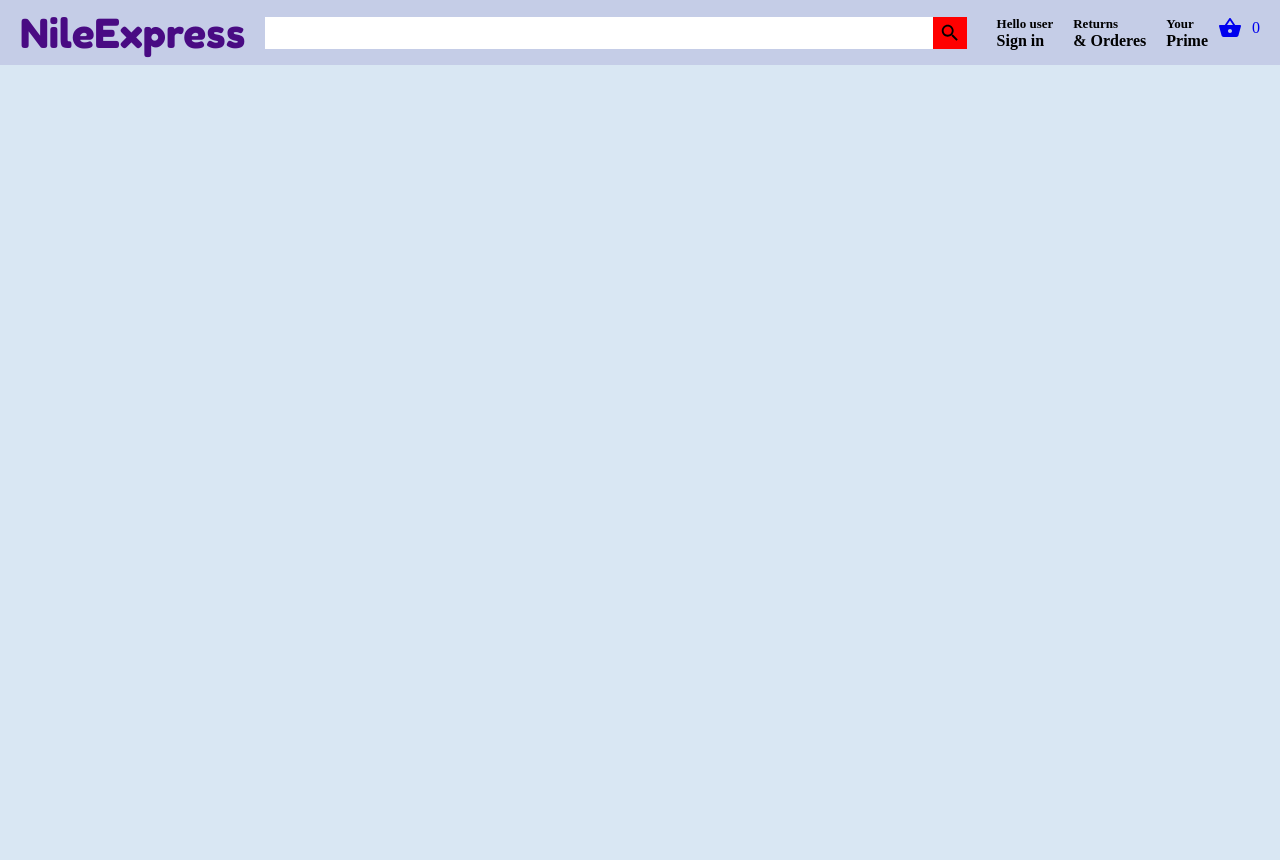
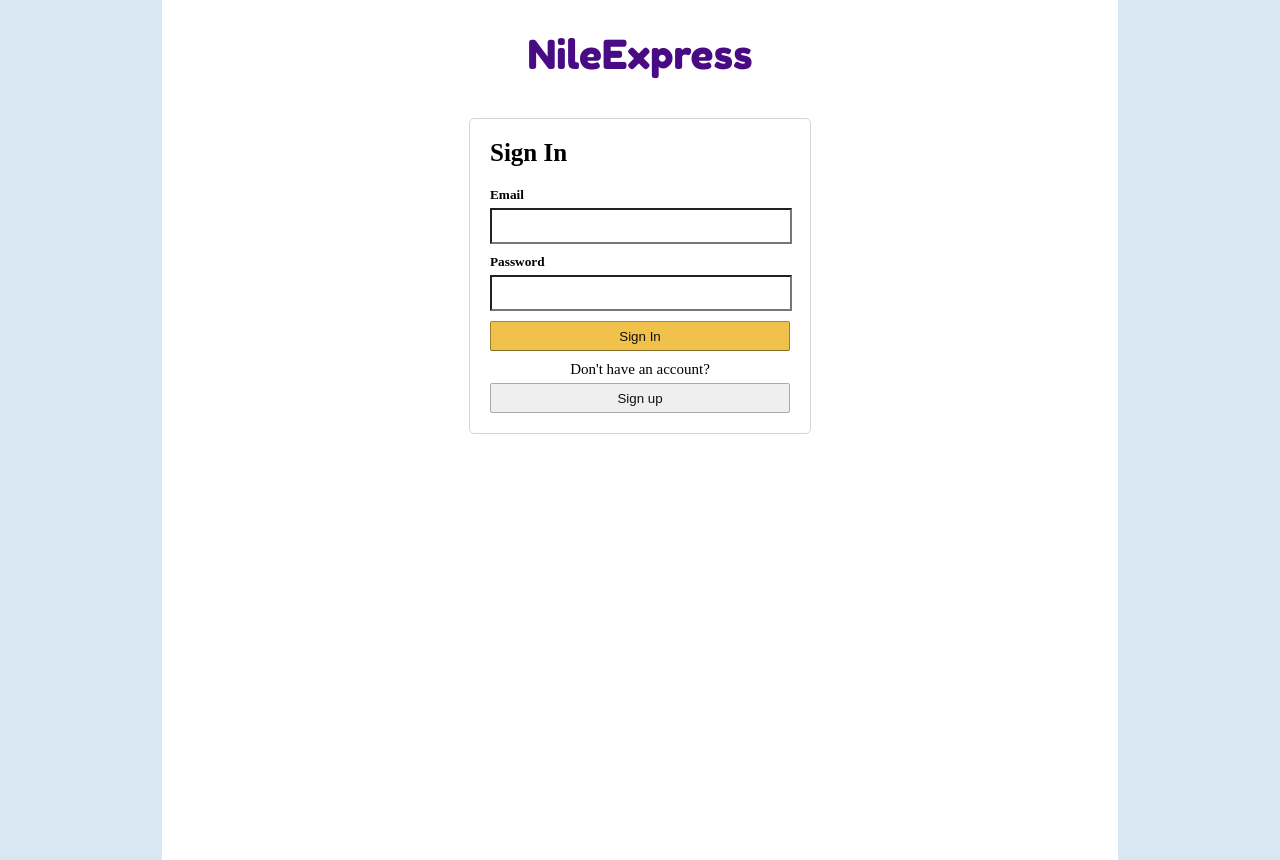
Before and after one commit to dariakiseleva/NileExpress, a React (Create React App) app: page /login in a window 1280 px wide. Before the commit the page ends 800 px from the top, so only its background shows below. Built offline with nearby package versions, Linux system fonts and the light colour scheme; a web font is replaced by a local one.

Commit message:
Create front end for the login page

```diff
--- a/src/App.js
+++ b/src/App.js
@@ -7,22 +7,33 @@
 import Header from "./components/Header"
 import Home from "./components/Home"
 import Checkout from "./components/Checkout"
+import Login from "./components/Login"
 
 function App() {
   return (
     <Router>
       <div className="App">
 
-        {/* The header is rendered on all pages, so placed outside of Routes*/}
-        <Header />
-
         <Routes>
 
           {/* Checkout route */}
-          <Route path="/checkout" element={<Checkout />} />
+          <Route path="/checkout" element={
+            <>
+              <Header />
+              <Checkout />
+            </>
+          } />
+
+           {/* Login route */}
+           <Route path="/login" element={<Login />} />
 
           {/* Homepage route */}
-          <Route path="/" element={<Home />} />
+          <Route path="/" element={
+            <>
+              <Header />
+              <Home />
+            </>
+          } />
 
         </Routes>
 
--- a/src/components/Header/header.scss
+++ b/src/components/Header/header.scss
@@ -19,6 +19,7 @@
 
 
 .header__logo {
+
     font-family: 'Fredoka One';
     font-size: 40px;
     color: rgb(73, 11, 131);
@@ -27,6 +28,8 @@
         color: red;
     }
 }
+
+
 
 .header__search {
     display: flex;
--- a/src/components/Header/index.jsx
+++ b/src/components/Header/index.jsx
@@ -23,14 +23,19 @@
         </div>
         {/* NAVIGATION */}
         <div className="header__nav">
-            <div className="header__option">
-                <span className="header__optionLineOne">Hello user</span>
-                <span className="header__optionLineTwo">Sign in</span>
-            </div>
+
+            <Link to="/login" style={{ textDecoration: 'none' }}>
+                <div className="header__option">
+                    <span className="header__optionLineOne">Hello user</span>
+                    <span className="header__optionLineTwo">Sign in</span>
+                </div>
+            </Link>
+
             <div className="header__option">
                 <span className="header__optionLineOne">Returns</span>
                 <span className="header__optionLineTwo">& Orderes</span>
             </div>
+
             <div className="header__option">
                 <span className="header__optionLineOne">Your</span>
                 <span className="header__optionLineTwo">Prime</span>
--- /dev/null
+++ b/src/components/Login/index.jsx
@@ -0,0 +1,35 @@
+import "./login.scss"
+import React from 'react'
+import { Link } from 'react-router-dom';
+
+function Login() {
+  return (
+    <div className="login">
+        <Link to='/' style={{ textDecoration: 'none' }}>
+            <div className="login__logo">NileExpress</div>
+        </Link>
+
+        <div className="login__container">
+            <h1>Sign In</h1>
+
+            <form>
+                <h5>Email</h5>
+                <input type='text'/>
+                <h5>Password</h5>
+                <input type='password'/>
+                <button className="login__signInButton">Sign In</button>
+            </form>
+
+            <p>Don't have an account?</p>
+            <button className="login__registerButton">Sign up</button>
+
+        </div>
+
+
+
+
+    </div>
+  )
+}
+
+export default Login
--- /dev/null
+++ b/src/components/Login/login.scss
@@ -0,0 +1,80 @@
+.login {
+    padding: 30px;
+
+    max-width: 70vw;
+    height: 100vh;
+    margin-right: auto;
+    margin-left: auto;
+
+    display: flex;
+    flex-direction: column;
+    align-items: center;
+
+    background-color: white;
+}
+
+
+.login__logo {
+    margin-bottom: 40px;
+
+    font-family: 'Fredoka One';
+    font-size: 40px;
+    color: rgb(73, 11, 131);
+
+    &:hover {
+        color: red;
+    }
+}
+
+.login__container {
+    width: 300px;
+    height: fit-content;
+    display: flex;
+    flex-direction: column;
+    border-radius: 5px;
+    border: 1px solid lightgrey;
+    padding: 20px;
+
+    h1 {
+        font-size: 25px;
+        font-weight: 500px;
+        margin-bottom: 20px;
+    }
+
+    form > h5 {
+        margin-bottom: 5px;
+    }
+
+    form > input {
+        height: 30px;
+        margin-bottom: 10px;
+        background-color: white;
+        width: 98%;
+    }
+
+    p {
+        margin: 10px 0px 5px;
+        font-size: 15px;
+        text-align: center;
+    }
+}
+
+
+.login__signInButton {
+    width: 100%;
+    height: 30px;
+    background-color: #f0c14b;
+    border: 1px solid;
+    border-color: #a88734 #9c7e31 #846a29;
+    border-radius: 2px;
+    color: #111;
+}
+
+.login__registerButton {
+    width: 100%;
+    height: 30px;
+    border: 1px solid;
+    border-color: darkgrey;
+    border-radius: 2px;
+    color: #111;
+}
--- a/src/reducer.js
+++ b/src/reducer.js
@@ -27,7 +27,7 @@
         case 'ADD_TO_BASKET':
             return {
                 ...state,
-                basket: [... state.basket, action.item]
+                basket: [...state.basket, action.item]
             };
 
         default:
```
Also changed, not shown: 2 other files (tests, documents, lock files or other folders).
